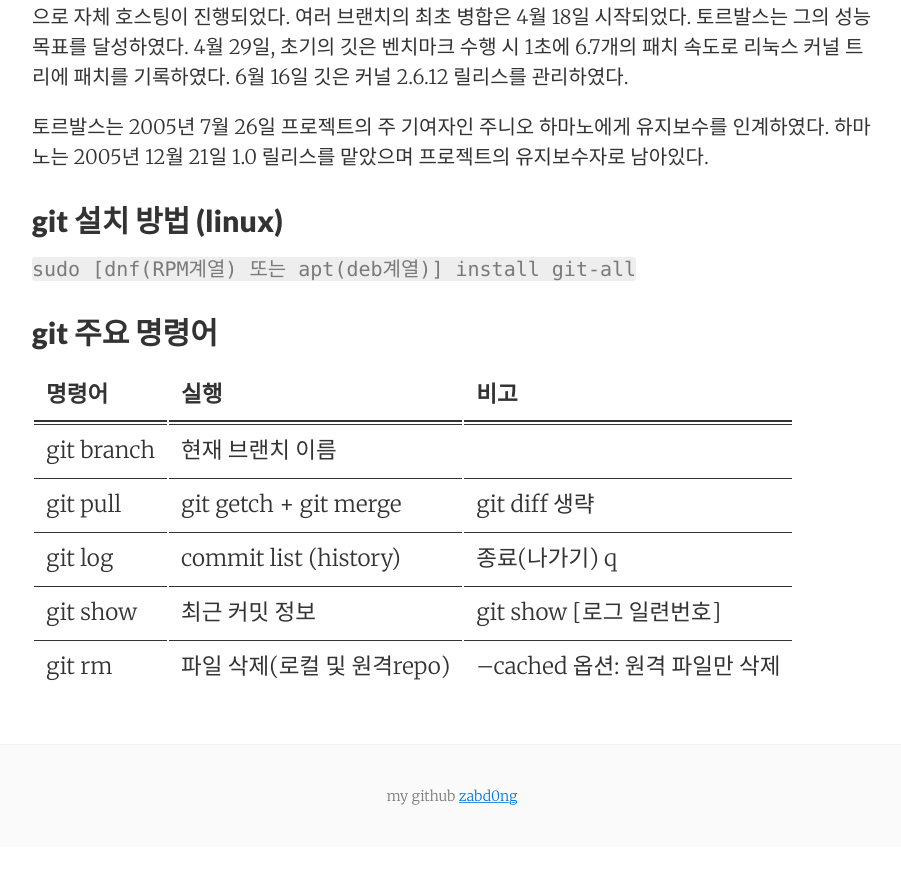
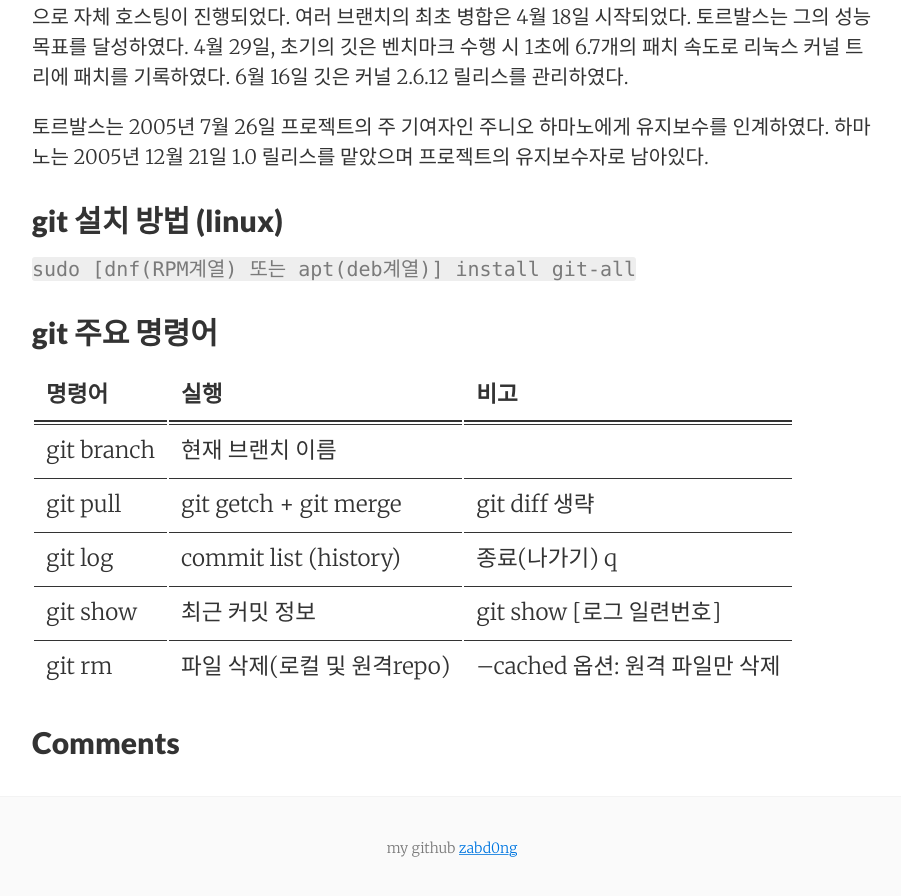
Before and after one commit to zabd0ng/zabd0ng.github.io, a Jekyll site: the page built from _posts/2021-12-15-history of git.md, in a window 1280 px wide and 900 px high, scrolled down 1103 px. Shown: the top 896 px of the window, without its empty margins (188-1089 px from the left). Built offline with Jekyll 4.4.1, drawn with Linux system fonts in a browser that asks for light colours; comment, search, counter and statistics services are not loaded; before the commit the page ends 1950 px from its top, so only the background shows below that.

Commit message:
disqus 댓글창 기능 추가

```diff
--- a/_layouts/post.html
+++ b/_layouts/post.html
@@ -34,34 +34,26 @@ layout: default
   {% include post_footer.html %}
 {% endif %}
 
-{% if site.disqus_shortname %}
-  <div id="disqus_thread"></div>
-  <script type="text/javascript">
-    var disqus_shortname  = '{{ site.disqus_shortname }}';
-    var disqus_identifier = '{{ page.id }}';
-    var disqus_title      = {{ page.title | jsonify }};
+{% if page.comments %}
+<h2>Comments</h2>
+<div id="disqus_thread"></div>
+<script>
+    /**
+    *  RECOMMENDED CONFIGURATION VARIABLES: EDIT AND UNCOMMENT THE SECTION BELOW TO INSERT DYNAMIC VALUES FROM YOUR PLATFORM OR CMS.
+    *  LEARN WHY DEFINING THESE VARIABLES IS IMPORTANT: https://disqus.com/admin/universalcode/#configuration-variables    */
+    let PAGE_URL = "{{site.url}}{{page.url}}"
+    let PAGE_IDENTIFIER = "{{page.url}}"
+    var disqus_config = function () {
+    this.page.url = PAGE_URL;  // Replace PAGE_URL with your page's canonical URL variable
+    this.page.identifier = PAGE_IDENTIFIER; // Replace PAGE_IDENTIFIER with your page's unique identifier variable
+    };
 
-    (function() {
-      var dsq = document.createElement('script'); dsq.type = 'text/javascript'; dsq.async = true;
-      dsq.src = '//' + disqus_shortname + '.disqus.com/embed.js';
-      (document.getElementsByTagName('head')[0] || document.getElementsByTagName('body')[0]).appendChild(dsq);
+    (function() { // DON'T EDIT BELOW THIS LINE
+    var d = document, s = d.createElement('script');
+    s.src = 'https://yunmin-blog.disqus.com/embed.js';
+    s.setAttribute('data-timestamp', +new Date());
+    (d.head || d.body).appendChild(s);
     })();
-  </script>
-  <noscript>Please enable JavaScript to view the <a href="https://disqus.com/?ref_noscript">comments powered by Disqus.</a></noscript>
+</script>
+<noscript>Please enable JavaScript to view the <a href="https://disqus.com/?ref_noscript">comments powered by Disqus.</a></noscript>
 {% endif %}
-
-{% if site.facebook_comments %}
-  <div class="fb-comments" data-href="{{ site.url }}{{ page.url }}" data-width="100%" data-numposts="{{ site.facebook_comments_number }}"></div>
-{% endif %}
-
-{% if site.show_related_posts %}
-  <h3 class="related-post-title">{{ site.text.post.related_posts | default: "Related Posts" }}</h3>
-  {% for post in site.related_posts %}
-    <div class="post ml2">
-      <a href="{{ post.url | relative_url }}" class="post-link">
-        <h4 class="post-title">{{ post.title }}</h4>
-        <p class="post-summary">{{ post.summary }}</p>
-      </a>
-    </div>
-  {% endfor %}
-{% endif %}
```
Also changed, not shown: _posts/2021-12-15-history of git.md (+1 -0 lines).
